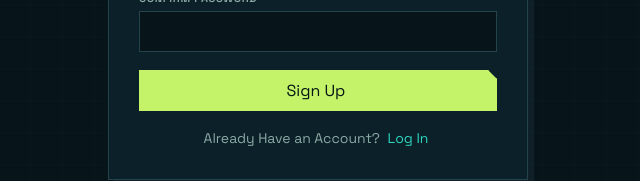
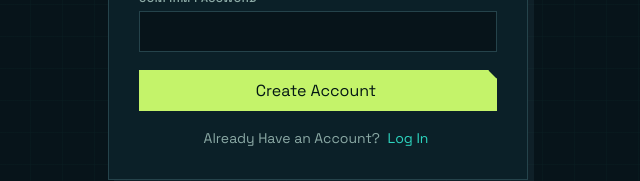
Before and after one commit to jlroch2024/TrueSight, a React (Vite) app in the folder frontend/: page /signup in a window 1280 px wide. Shown: the part 476-657 px from the top of the page, without its empty margins (322-962 px from the left). Built offline with nearby package versions, Linux system fonts and the light colour scheme.

Commit message:
TS-170 Name Sign Up's button Create Account, as the story agrees

```diff
--- a/frontend/src/pages/SignUpPage.tsx
+++ b/frontend/src/pages/SignUpPage.tsx
@@ -1,7 +1,7 @@
 // The Sign Up page, at /signup. A new account is logged in straight away, and goes to "/", which asks for a first portfolio.
 // Client checks give early feedback; the backend remains authoritative.
 //
-// The same card as Log In, told apart by its accent: a lime edge and a lime Sign Up button (Log In is teal), and the
+// The same card as Log In, told apart by its accent: a lime edge and a lime Create Account button (Log In is teal), and the
 // heading "Create Your Account".
 import { type FormEvent, useState } from 'react';
 import { useNavigate } from 'react-router';
@@ -99,7 +99,7 @@ export function SignUpPage() {
         />
         {error && <FormError message={error} />}
         <button type="submit" disabled={sending}>
-          {sending ? 'Signing Up…' : 'Sign Up'}
+          {sending ? 'Creating Account…' : 'Create Account'}
         </button>
         <p className="auth-switch-line">
           Already Have an Account?{' '}
```
Also changed, not shown: 1 other file (tests, documents, lock files or other folders).
